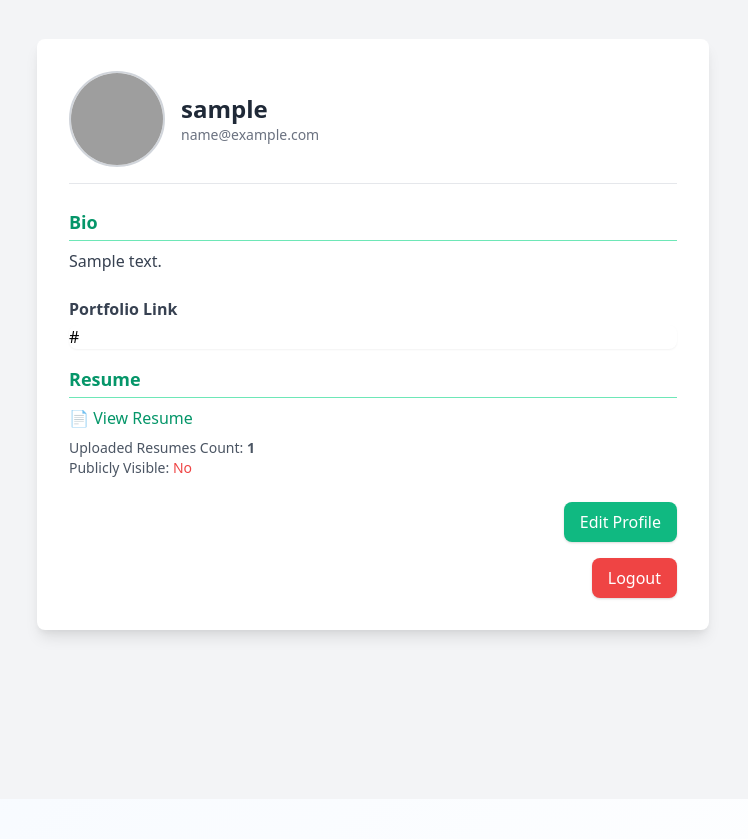
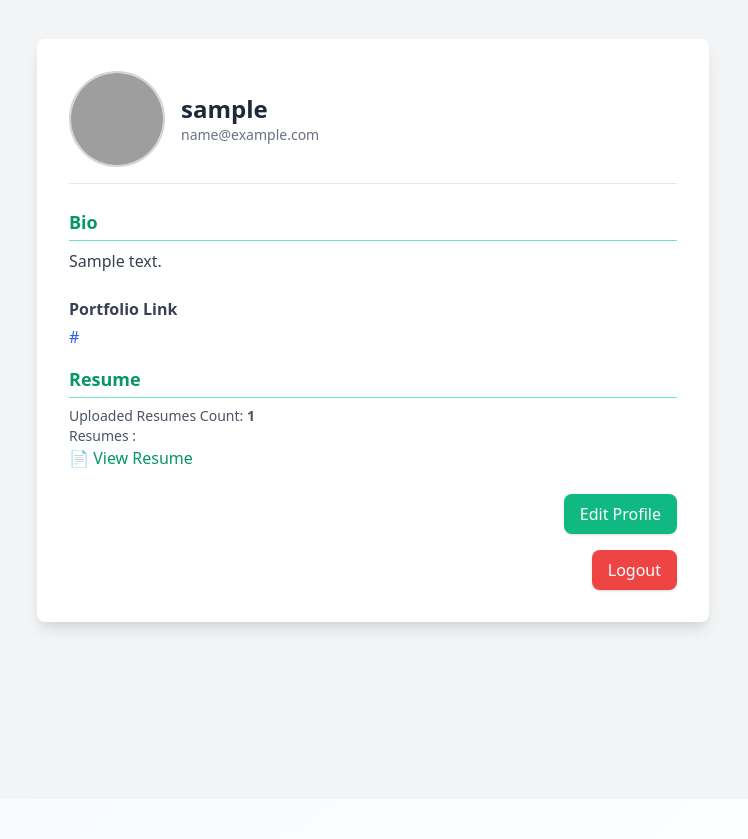
Before and after one commit to Poushali-02/resume-builder-, a Django app: page /profile/ in a window 1280 px wide. Shown: the part 89-928 px from the top of the page, without its empty margins (267-1015 px from the left). Run offline with Django 5.2, Linux system fonts and the light colour scheme; a user stored in the database is signed in; tables that the repository leaves empty hold one stand-in row (values such as "Sample post"); style sheets or scripts are compiled from the project's sources; grey boxes are pictures that could not be loaded.

Commit message:
fixed url issues

```diff
--- a/resumeBuilder/resume/models.py
+++ b/resumeBuilder/resume/models.py
@@ -8,7 +8,7 @@ class Resume(models.Model):
     full_name = models.CharField(max_length=255)
     occupation = models.CharField(max_length=100, blank=True, null=True)
     image = models.ImageField(upload_to='resumes/images/', blank=True, null=True)
-
+    pdf_file = models.FileField(upload_to='resumes/', blank=True, null=True)
     # Contact details
     email = models.EmailField()
     phone = models.CharField(max_length=20)
--- a/resumeBuilder/resumeBuilder/urls.py
+++ b/resumeBuilder/resumeBuilder/urls.py
@@ -19,11 +19,9 @@ from django.urls import path
 from django.urls import include
 from django.conf import settings
 from django.conf.urls.static import static
-from .views import home_view
 
 urlpatterns = [
     path('admin/', admin.site.urls),
     path('', include('user.urls')),
     path('resume/', include('resume.urls')),
-    path('', home_view, name='home_view'),
 ] + static(settings.MEDIA_URL, document_root=settings.MEDIA_ROOT)
--- a/resumeBuilder/templates/base.html
+++ b/resumeBuilder/templates/base.html
@@ -24,7 +24,7 @@
             <a href="#" class="text-blue-500 hover:text-blue-700 font-medium transition">Contact</a>
         </nav>
         {% if user.is_authenticated %}
-        <button class="bg-blue-500 hover:bg-blue-600 text-white px-5 py-2 rounded-lg font-semibold shadow transition">{{ user.username }}</button>
+        <a class="bg-blue-500 hover:bg-blue-600 text-white px-5 py-2 rounded-lg font-semibold shadow transition" href="{% url 'profile' %}">{{ user.username }}</a>
         {% else %}
         <a class="bg-blue-500 hover:bg-blue-600 text-white px-5 py-2 rounded-lg font-semibold shadow transition" href="{% url 'login' %}">Login</a>
         {% endif %}
--- a/resumeBuilder/templates/users/profile.html
+++ b/resumeBuilder/templates/users/profile.html
@@ -9,7 +9,7 @@
     <div class="flex items-center space-x-4 border-b pb-4 mb-6">
 
       {% if profile.pfp %}
-      <img src="{{ profile.pfp.url }}" alt="{{ profile.user.username|slice:0 }}" class="h-24 w-24 rounded-full border-2 border-gray-300">
+      <img src="{{ profile.pfp.url }}" alt="{{ profile.user.username|slice:"1" }}" class="h-24 w-24 rounded-full border-2 border-gray-300">
       {% else %}
 
       <div class="h-16 w-16 bg-green-500 text-white flex items-center justify-center rounded-full text-2xl uppercase">
@@ -38,8 +38,9 @@
     {% if profile.portfolio_link %}
     <div class="mb-4">
       <label class="block text-gray-700 font-semibold mb-1">Portfolio Link</label>
-      <input type="url" name="portfolio_link" value="{{ profile.portfolio_link }}" placeholder="https://yourportfolio.com"
-             class="w-full border-gray-300 rounded-lg shadow-sm focus:ring-green-500 focus:border-green-500">
+      <a href="{{ profile.portfolio_link }}" target="_blank" class="text-blue-600 hover:underline">
+        {{ profile.portfolio_link|truncatechars:30 }}
+      </a>
     </div>
     {% endif %}
     <!-- Resume Info -->
@@ -47,18 +48,17 @@
       <h2 class="text-lg font-semibold text-green-600 border-b border-green-300 pb-1 mb-2">Resume</h2>
 
       {% if profile.resume %}
-        <p class="mb-2">📄
-          <a href="{{ profile.resume.url }}" target="_blank" class="text-green-600 hover:underline">
-            View Resume
-          </a>
-        </p>
         <p class="text-sm text-gray-600">Uploaded Resumes Count: <strong>{{ profile.resumeCount }}</strong></p>
         <p class="text-sm text-gray-600">
-          Publicly Visible:
-          {% if profile.resumePublic %}
-            <span class="text-green-600 font-medium">Yes</span>
+          Resumes  :
+          {% if resume.resumePublic %}
+            <p class="mb-2">📄
+            <a  target="_blank" class="text-green-600 hover:underline" href="{{ profile.resume.url }}">
+              View Resume
+            </a>
+          </p>
           {% else %}
-            <span class="text-red-500 font-medium">No</span>
+            <span class="text-red-500 font-medium">Not Publicly Available</span>
           {% endif %}
         </p>
       {% else %}
--- a/resumeBuilder/user/urls.py
+++ b/resumeBuilder/user/urls.py
@@ -4,7 +4,7 @@ from django.urls import path
 urlpatterns = [
     path('signup/', views.signup, name='signup'),
     path('login/', views.login, name='login'),
-    path('home/', views.home, name='home'),
+    path('', views.home, name='home'),
     path('profile/', views.profile, name='profile'),
     path('profile/<str:username>/', views.edit_profile, name='edit_profile'),
     path('logout/', views.logout, name='logout'),
--- a/resumeBuilder/user/views.py
+++ b/resumeBuilder/user/views.py
@@ -1,5 +1,6 @@
 from django.shortcuts import render, redirect
 from .models import Profile
+from resume.models import Resume
 from django.contrib.auth.models import User
 from django.contrib.auth import authenticate, login as auth_login, logout as auth_logout
 from django.contrib.auth.decorators import login_required
@@ -48,7 +49,8 @@ def home(request):
 @login_required
 def profile(request):
     profile = Profile.objects.get(user=request.user)
-    return render(request, 'users/profile.html', {'profile': profile})
+    resume = Resume.objects.get(user=request.user)
+    return render(request, 'users/profile.html', {'profile': profile, 'resume': resume})
 
 @login_required
 def edit_profile(request, username):
```
Also changed, not shown: resumeBuilder/resume/views.py (+26 -13 lines), resumeBuilder/resumeBuilder/views.py (deleted, +0 -7 lines), resumeBuilder/resume/migrations/0006_resume_pdf_file.py (added).
